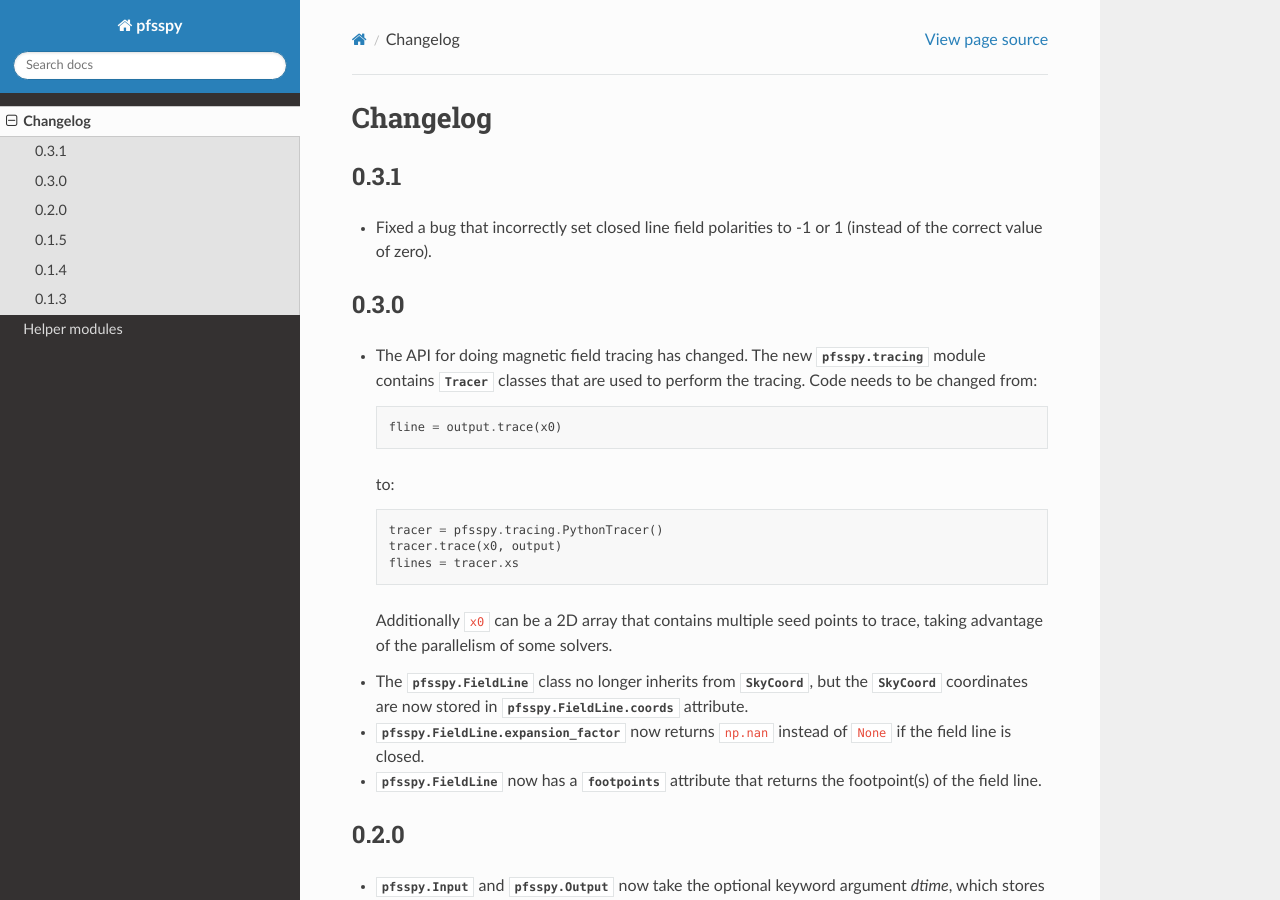
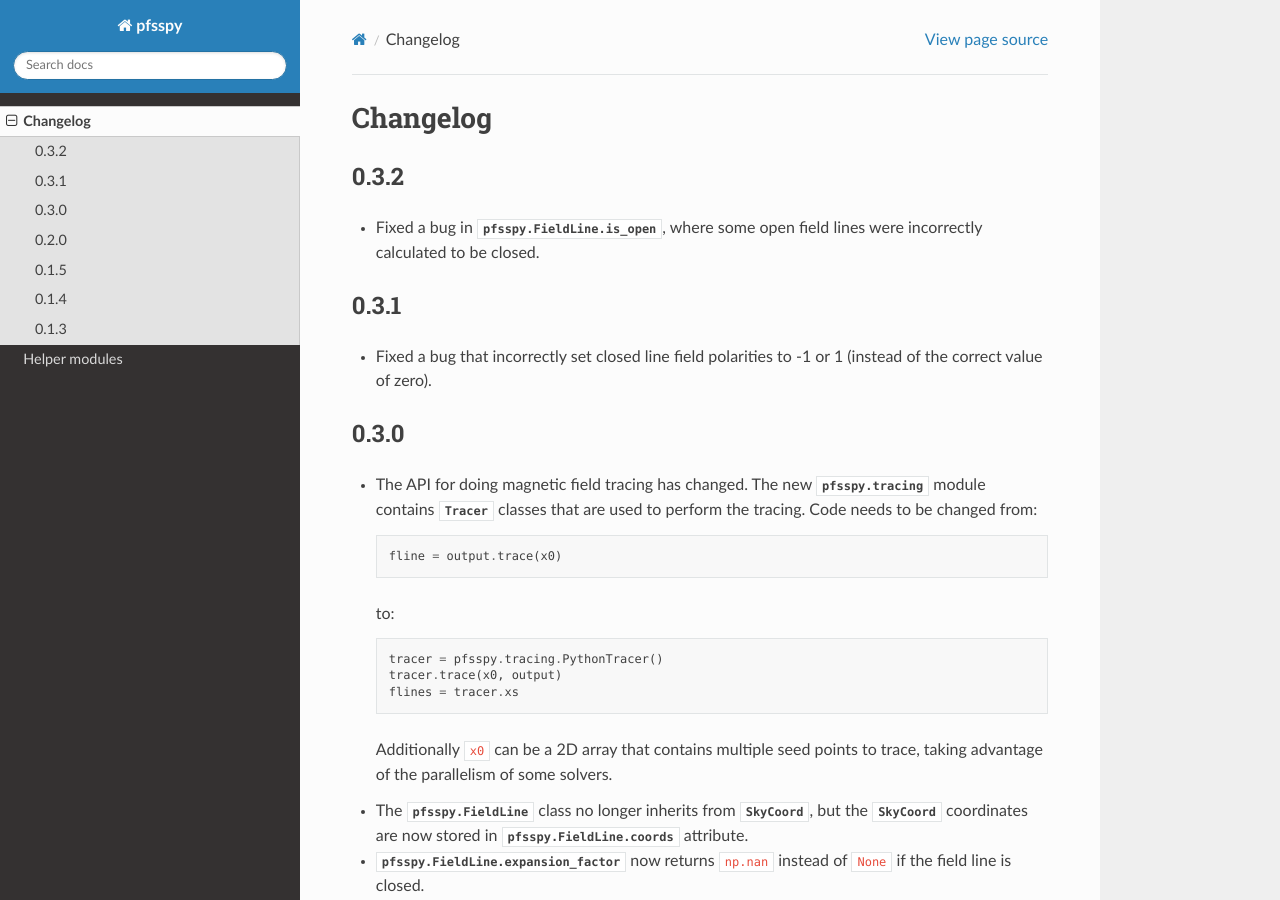
Before and after one commit to sunpy/sunkit-magex, a Sphinx documentation site: the page built from docs/changes.rst, in a window 1280 px wide and 900 px high. Built offline with Sphinx 7.4.7 and the Read the Docs theme 2.0.0, drawn with Linux system fonts in a browser that asks for light colours; pages that are not in the unit, such as notebooks, are missing from menus.

Commit message:
Add 0.3.2 changelog

```diff
--- a/docs/changes.rst
+++ b/docs/changes.rst
@@ -1,5 +1,10 @@
 Changelog
 =========
+
+0.3.2
+-----
+- Fixed a bug in :attr:`pfsspy.FieldLine.is_open`, where some open field lines
+  were incorrectly calculated to be closed.
 
 0.3.1
 -----
```
